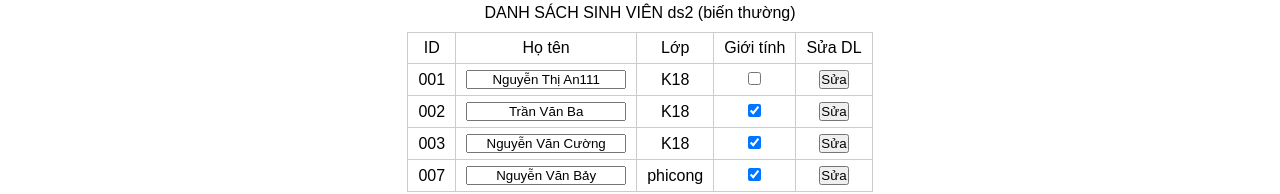
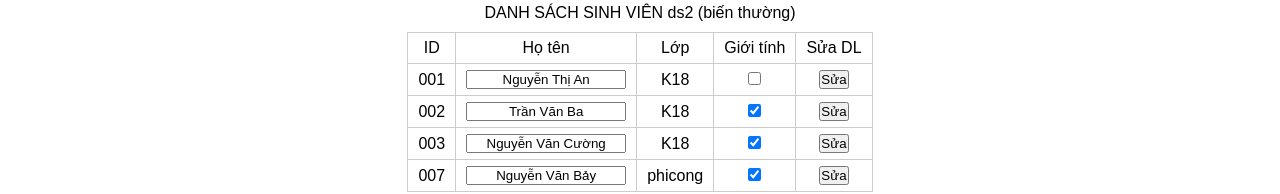
Before and after one commit to thaohuonglan/demoThaoHuong0410A, a React (Create React App) app: page / in a window 1280 px wide. Shown: the part 250-444 px from the top of the page. Built offline with nearby package versions, Linux system fonts and the light colour scheme.

Commit message:
cap nhat lan 2

```diff
--- a/src/Home.js
+++ b/src/Home.js
@@ -8,7 +8,7 @@ const Home = () => {
 
   // Biến thường ds2
   var ds2 = [
-    { id: "001", hoten: "Nguyễn Thị An111", lop: "K18", gioitinh: false },
+    { id: "001", hoten: "Nguyễn Thị An", lop: "K18", gioitinh: false },
     { id: "002", hoten: "Trần Văn Ba", lop: "K18", gioitinh: true },
     { id: "003", hoten: "Nguyễn Văn Cường", lop: "K18", gioitinh: true },
     { id: "007", hoten: "Nguyễn Văn Bảy", lop: "phicong", gioitinh: true },
--- a/src/Trang2.js
+++ b/src/Trang2.js
@@ -2,7 +2,7 @@ const Trang2 = () => {
   const dssv = [
     {
       id: 1,
-      hoten: "Nguyễn Văn An2222",
+      hoten: "Nguyễn Văn An",
       lop: "K19",
       email: "abc@1234.edu.vn",
       anh: "https://htmediagroup.vn/wp-content/uploads/2022/11/Anh-58-copy-min.jpg.webp",
```
